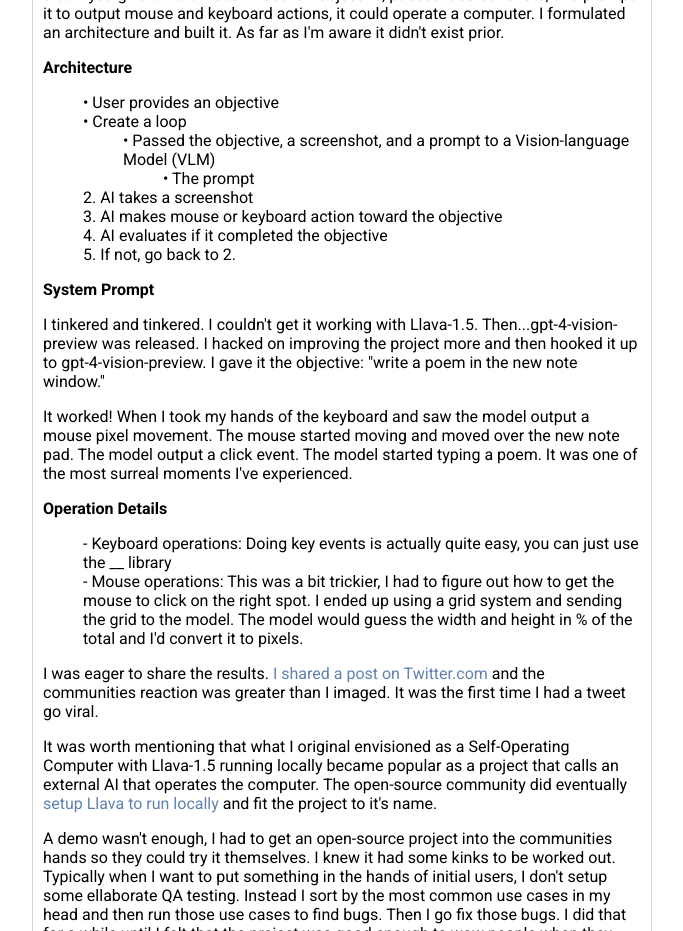
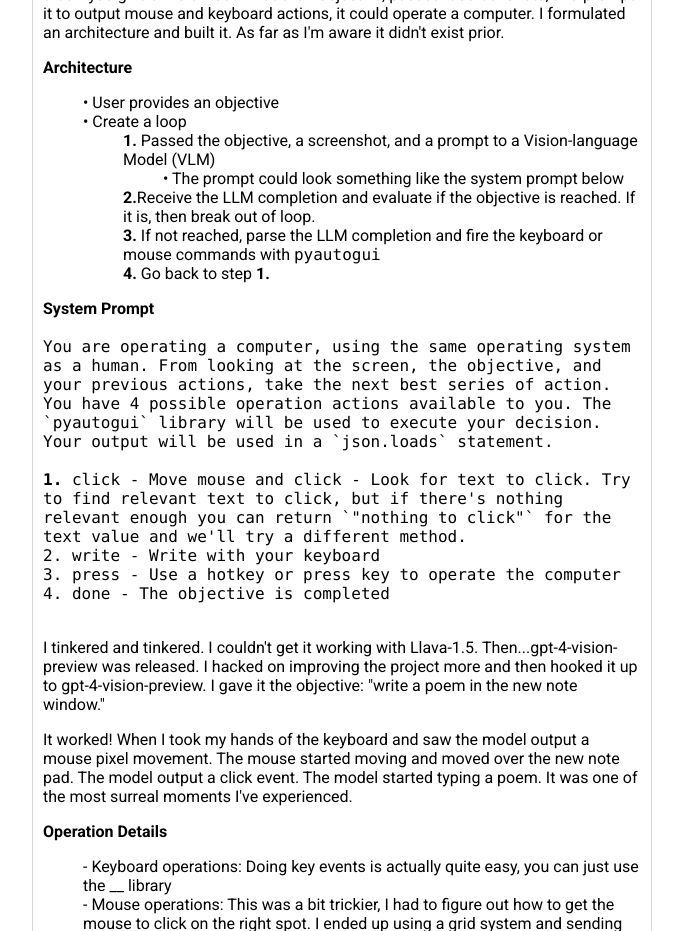
Before and after one commit to joshbickett/bickett.ai, a React (Create React App) app: page /blog in a window 1280 px wide. Shown: the part 980-1911 px from the top of the page, without its empty margins (298-981 px from the left). Built offline with nearby package versions, Linux system fonts and the light colour scheme.

Commit message:
iterate blog

```diff
--- a/src/pages/Blog.js
+++ b/src/pages/Blog.js
@@ -116,26 +116,60 @@
                   <ul>
                     <li>
                       <li>
-                        • Passed the objective, a screenshot, and a prompt to a
-                        Vision-language Model (VLM)
+                        <b>1.</b> Passed the objective, a screenshot, and a
+                        prompt to a Vision-language Model (VLM)
                       </li>
                       <li>
                         <ul>
-                          <li>• The prompt </li>
+                          <li>
+                            • The prompt could look something like the system
+                            prompt below{" "}
+                          </li>
                         </ul>
+                      </li>
+                      <li>
+                        <b>2.</b>
+                        Receive the LLM completion and evaluate if the objective
+                        is reached. If it is, then break out of loop.
+                      </li>
+                      <li>
+                        <b>3.</b> If not reached, parse the LLM completion and
+                        fire the keyboard or mouse commands with{" "}
+                        <code>pyautogui</code>
+                      </li>
+
+                      <li>
+                        <b>4.</b> Go back to step <b>1.</b>
                       </li>
                     </li>
                   </ul>
                 </li>
-
-                <li>2. AI takes a screenshot</li>
-                <li>
-                  3. AI makes mouse or keyboard action toward the objective
-                </li>
-                <li>4. AI evaluates if it completed the objective</li>
-                <li>5. If not, go back to 2.</li>
               </ul>
               <b>System Prompt</b>
+              <br />
+              <br />
+              <code>
+                You are operating a computer, using the same operating system as
+                a human. From looking at the screen, the objective, and your
+                previous actions, take the next best series of action. You have
+                4 possible operation actions available to you. The `pyautogui`
+                library will be used to execute your decision. Your output will
+                be used in a `json.loads` statement.
+                <br />
+                <br />
+                <b>1.</b> click - Move mouse and click - Look for text to click.
+                Try to find relevant text to click, but if there's nothing
+                relevant enough you can return `"nothing to click"` for the text
+                value and we'll try a different method.
+                <br />
+                2. write - Write with your keyboard
+                <br />
+                3. press - Use a hotkey or press key to operate the computer
+                <br />
+                4. done - The objective is completed
+              </code>
+              <br />
+              <br />
               <p>
                 I tinkered and tinkered. I couldn't get it working with
                 Llava-1.5. Then...gpt-4-vision-preview was released. I hacked on
```
